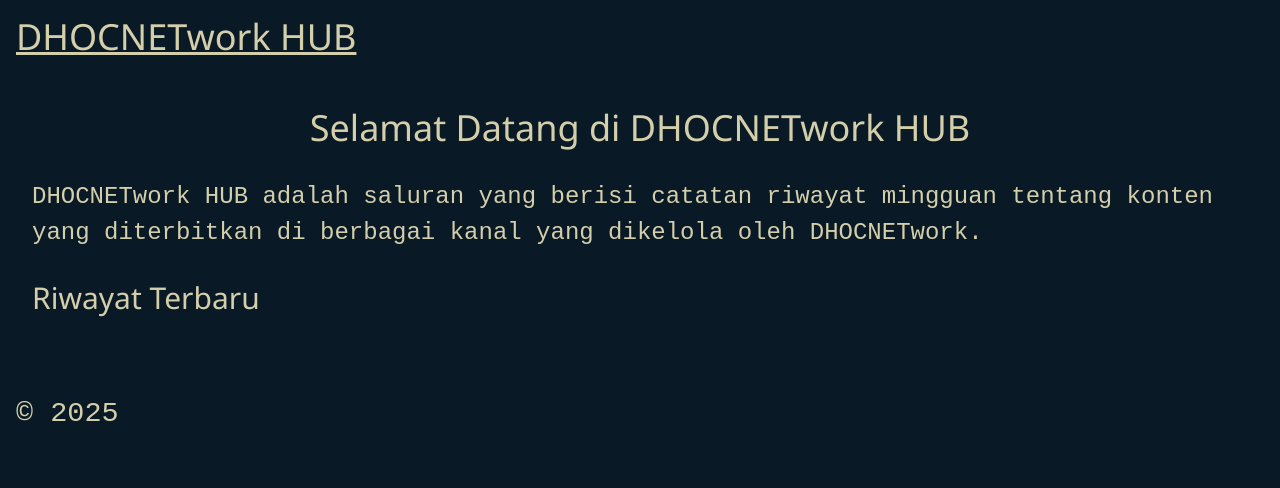
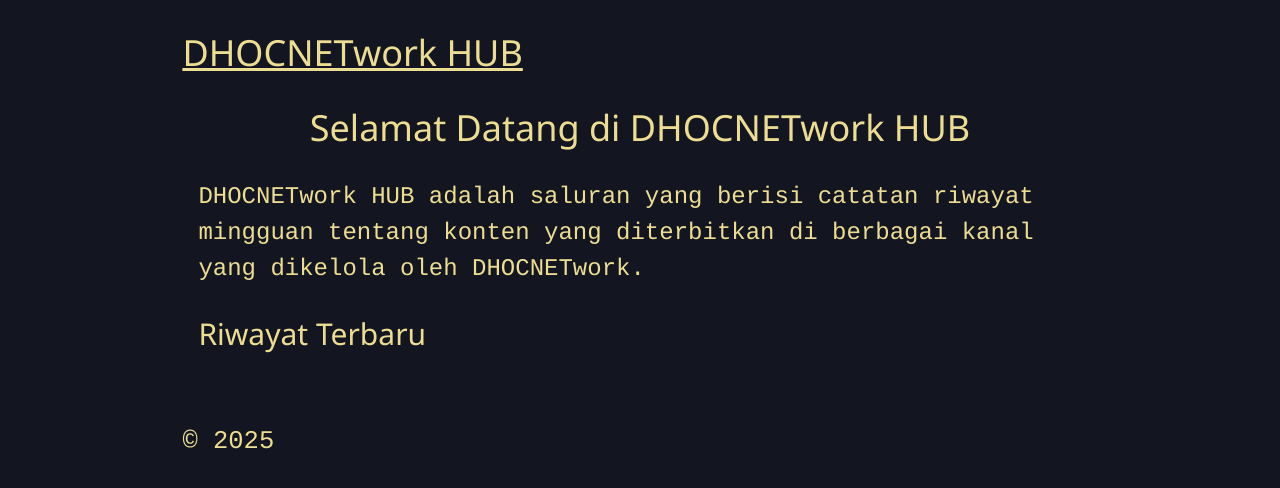
Before and after one commit to dhocnet/dhocnet.github.io, a Jekyll site: the page built from index.md, in a window 1280 px wide. Shown: the top 488 px of the page. Built offline with Jekyll 4.4.1, drawn with Linux system fonts in a browser that asks for light colours.

Commit message:
Update default.html

```diff
--- a/_layouts/default.html
+++ b/_layouts/default.html
@@ -2,36 +2,26 @@
 <html lang="id">
     <head>
         <meta charset="UTF-8">
-        <title>{{ page.title }}</title>
+        <title>
+            {{ page.title }}
+        </title>
         <link rel="stylesheet" href="https://www.w3schools.com/w3css/5/w3.css" />
 
         <style type="text/css">
             body {
-                background-color: #0A1926;
-                color: #D4CFAB;
-                font-size: 1.9em;
-                line-heigh: 1.2em;
-                font-family: "Courier New";
-            }
-
-            .dhocnet-main-header, .dhocnet-footer {
-                display: block;
+                background-color: #131621;
+                color: #EDDD93;
                 margin: 0;
-                padding: 0;
-                background-color: #13292B;
-            }
-
-            .dhocnet-main-header header h1 a, .dhocnet-main-header header h1 a:hover, .dhocnet-main-header header h1 a:visited {
-                color: #23D8E8;
-                text-decoration: none;
-                padding: 25px auto;
-                text-align: center;
+                padding: 0 13%;
+                font-family: Courier;
+                font-size: 1.7em;
+                line-spacing: 1.2em;
             }
         </style>
     </head>
 
     <body>
-        <div class="w3-container" id="dhocnet-main-header">
+        <div class="w3-container w3-left" id="dhocnet-main-header">
             <header>
                 <h1>
                     <a href="{{ "/" | relative_url }}">DHOCNETwork HUB</a>
@@ -39,7 +29,7 @@
             </header>
         </div>
 
-        <div class="w3-container w3-margin" id="dhocnet-main-content>
+        <div class="w3-container w3-margin" id="dhocnet-main-content">
             <main>
                 {{ content }}
             </main>
```
